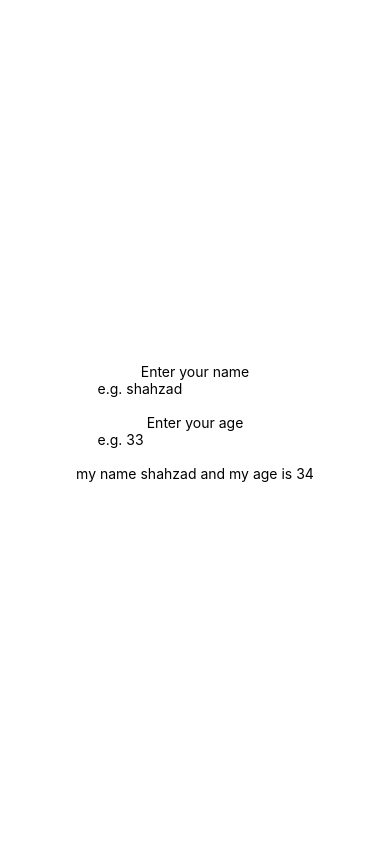
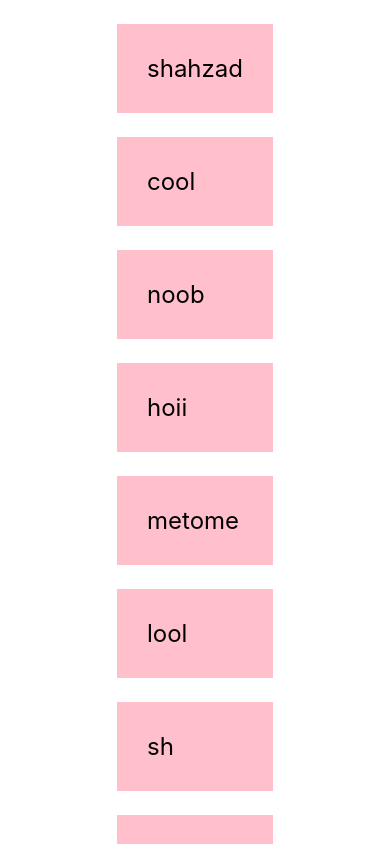
Before and after one commit to shahzad84/todo_app_reactnative, a React Native app: screen / in a window 390 px wide. Built offline with nearby package versions, Linux system fonts and the light colour scheme.

Commit message:
list and scrollview and map

```diff
--- a/App.js
+++ b/App.js
@@ -1,35 +1,29 @@
 import { StatusBar } from "expo-status-bar";
-import { StyleSheet, Text, View } from "react-native";
+import { ScrollView, StyleSheet, Text, View } from "react-native";
 import { React, useState } from "react";
 import { TextInput } from "react-native-web";
 export default function App() {
-  const [name, setName] = useState("shahzad");
-  const [age, setAge] = useState("34");
+  const [people, setPeople] = useState([
+    {name:"shahzad",key:"1"},
+    {name:"cool",key:"2"},
+    {name:"noob",key:"3"},
+    {name:"hoii",key:"4"},
+    {name:"metome",key:"5"},
+    {name:"lool",key:"6"},
+    {name:"sh",key:"7"},
+    {name:"to",key:"8"},
+  ]);
 
-  const textChange = (val) => {
-    setName(val);
-  };
-  const ageChange = (val) => {
-    setAge(val);
-  };
+
   return (
     <View style={styles.container}>
-      <Text>Enter your name</Text>
-      <TextInput
-        multiline
-        placeholder="e.g. shahzad"
-        onChangeText={textChange}
-      />
-      <Text>Enter your age</Text>
-      <TextInput
-        multiline
-        placeholder="e.g. 33"
-        keyboardType="numeric"
-        onChangeText={ageChange}
-      />
-      <Text>
-        my name {name} and my age is {age}
-      </Text>
+      <ScrollView>
+        {people.map(item=>(
+          <View key={item.key}>
+            <Text style={styles.item}>{item.name}</Text>
+          </View>
+        ))}
+      </ScrollView>
     </View>
   );
 }
@@ -41,4 +35,10 @@ const styles = StyleSheet.create({
     alignItems: "center",
     justifyContent: "center",
   },
+  item:{
+    marginTop:24,
+    padding:30,
+    backgroundColor:"pink",
+    fontSize:24
+  }
 });
```
